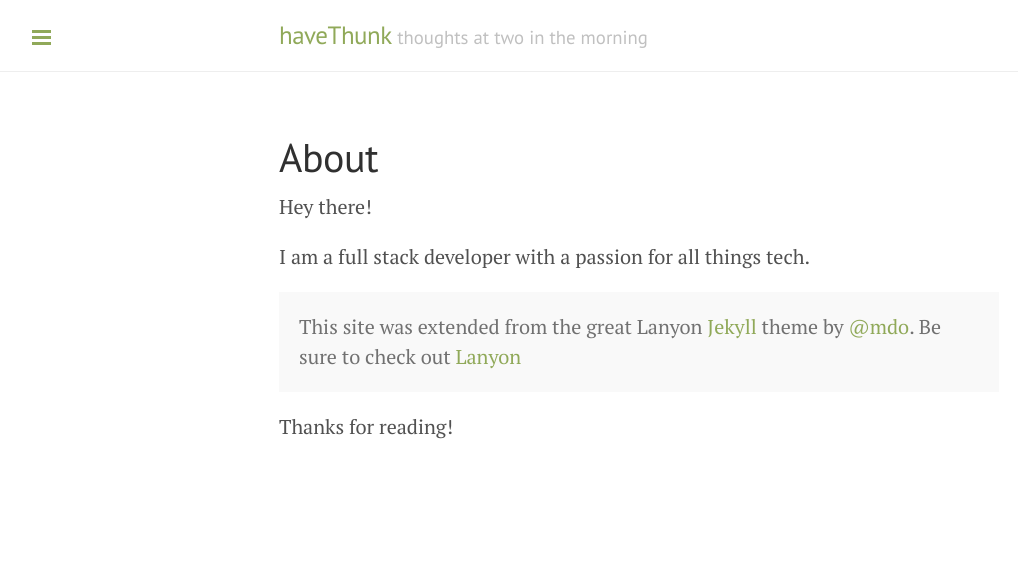
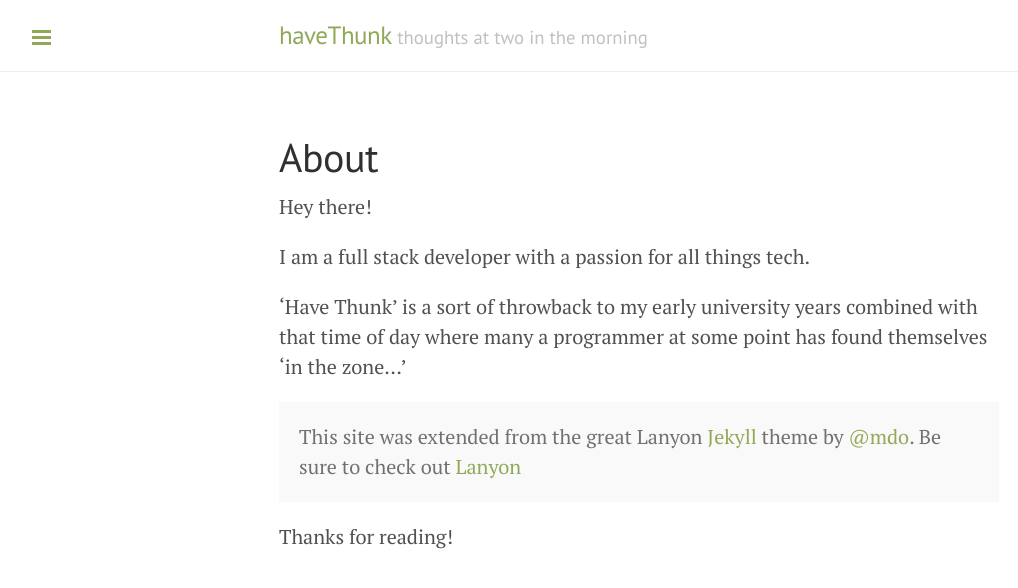
Before and after one commit to joecojabba/joecojabba.github.io, a Jekyll site: the page built from about.md, in a window 1280 px wide. Shown: the top 588 px of the page, without its empty margins (1-1019 px from the left). Built offline with Jekyll 4.4.1, drawn with Linux system fonts in a browser that asks for light colours; Markdown is read by kramdown in place of the engine named in the settings.

Commit message:
update about page with brief words on thunk

```diff
--- a/about.md
+++ b/about.md
@@ -7,6 +7,9 @@ Hey there!
 
 I am a full stack developer with a passion for all things tech.
 
+'Have Thunk' is a sort of throwback to my early university years combined with that time of day where
+many a programmer at some point has found themselves 'in the zone...'
+
 <p class="message">
   This site was extended from the great Lanyon <a href="http://jekyllrb.com">Jekyll</a> theme by <a href="https://twitter.com/mdo">@mdo</a>.
   Be sure to check out <a href="http://lanyon.getpoole.com">Lanyon</a>
```
